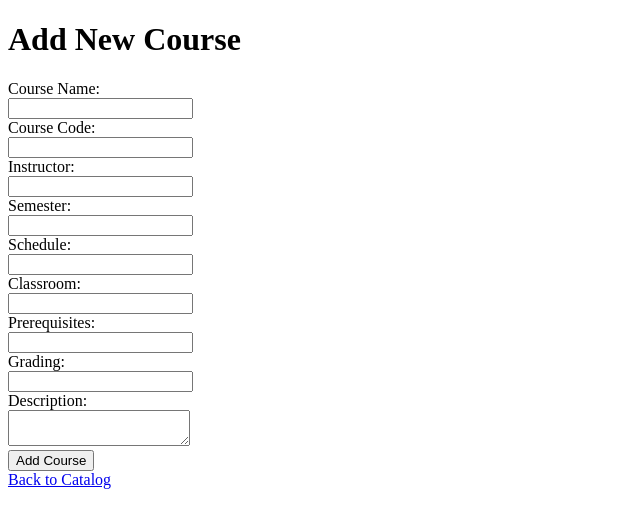
After one commit to xsinh19/CS203_Lab_01, a Python web app: template templates/add_course.html in a window 1280 px wide. The commit adds this page. Shown: the top 528 px of the page, without its empty margins (0-640 px from the left). Run offline with Jinja, Linux system fonts and the light colour scheme; the template is opened without the code that fills it, so the values that code supplies are empty.

Commit message:
Implemented course addition - debug 1 error

```diff
--- /dev/null
+++ b/templates/add_course.html
@@ -0,0 +1,40 @@
+<!DOCTYPE html>
+<html>
+<head>
+    <title>Add New Course</title>
+</head>
+<body>
+    <h1>Add New Course</h1>
+    <form method="POST">
+        <label for="name">Course Name:</label><br>
+        <input type="text" id="name" name="name" required><br>
+
+        <label for="code">Course Code:</label><br>
+        <input type="text" id="code" name="code" required><br>
+
+        <label for="instructor">Instructor:</label><br>
+        <input type="text" id="instructor" name="instructor" required><br>
+
+        <label for="semester">Semester:</label><br>
+        <input type="text" id="semester" name="semester"><br>
+
+        <label for="schedule">Schedule:</label><br>
+        <input type="text" id="schedule" name="schedule"><br>
+
+        <label for="classroom">Classroom:</label><br>
+        <input type="text" id="classroom" name="classroom"><br>
+
+        <label for="prerequisites">Prerequisites:</label><br>
+        <input type="text" id="prerequisites" name="prerequisites"><br>
+
+        <label for="grading">Grading:</label><br>
+        <input type="text" id="grading" name="grading"><br>
+
+        <label for="description">Description:</label><br>
+        <textarea id="description" name="description"></textarea><br>
+
+        <button type="submit">Add Course</button>
+    </form>
+    <a href="{{ url_for('course_catalog') }}">Back to Catalog</a>
+</body>
+</html>
```
Also changed, not shown: app.py (+102 -11 lines), templates/course_catalog.html (+6 -1 lines), 1 other file.
